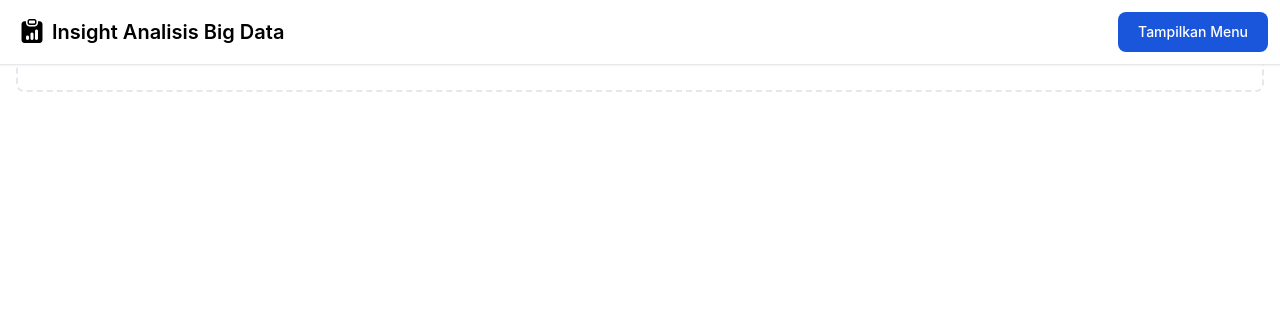
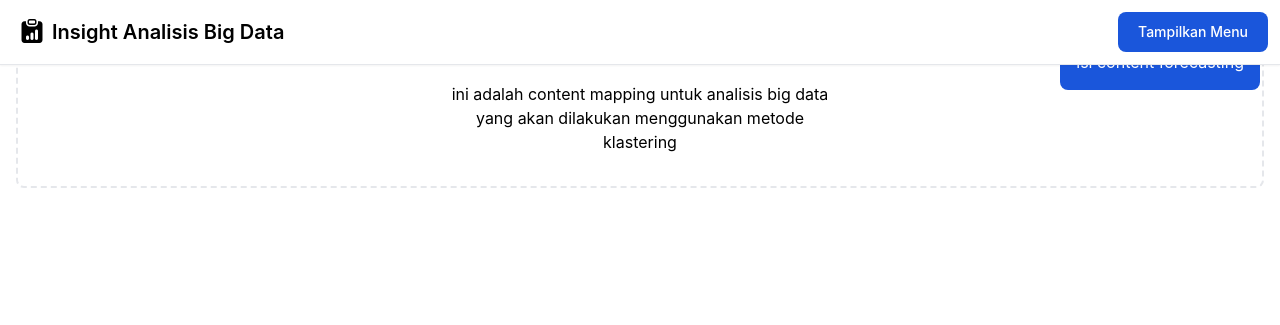
Before and after one commit to danibahri/analisisBigData-flask, a Flask app: page / in a window 1280 px wide. Shown: the top 325 px of the page. Run offline with Flask 3, Linux system fonts and the light colour scheme; some libraries are stand-ins or nearby versions.

Commit message:
new card

```diff
--- /dev/null
+++ b/templates/content.html
@@ -0,0 +1,5 @@
+<h1 class="text-center">Halo, Selamat Datang di Insight Analisis Big Data</h1>
+<p class="text-center mt-6">
+  ini adalah content mapping untuk analisis big data yang akan dilakukan
+  menggunakan metode klastering
+</p>
--- a/templates/index.html
+++ b/templates/index.html
@@ -22,12 +22,15 @@
       <div class="side">
         {% include('layout/sidebar.html') %}
       </div>
-      <div class="p-4 ">
+      <div class="p-4">
         <div class="p-4 border-2 border-gray-200 border-dashed rounded-lg dark:border-gray-700 mt-14">
            <div class="grid grid-cols-3 gap-4 mb-4">
-            <h1>
-              Halo, Selamat Datang di Insight Analisis Big Data
-            </h1>
+            <div class="pop-up">
+              {% include('layout/popup.html') %}
+            </div>
+            <div class="content">
+              {% include('content.html') %}
+            </div>
            </div>
         </div>
       </div>
--- /dev/null
+++ b/templates/layout/popup.html
@@ -0,0 +1,6 @@
+<div
+  class="absolute right-5 bg-blue-700 rounded-lg"
+  style="max-width: fit-content; height: fit-content; min-width: 100px"
+>
+  <div class="p-4 text-white">isi content forecasting</div>
+</div>
```
